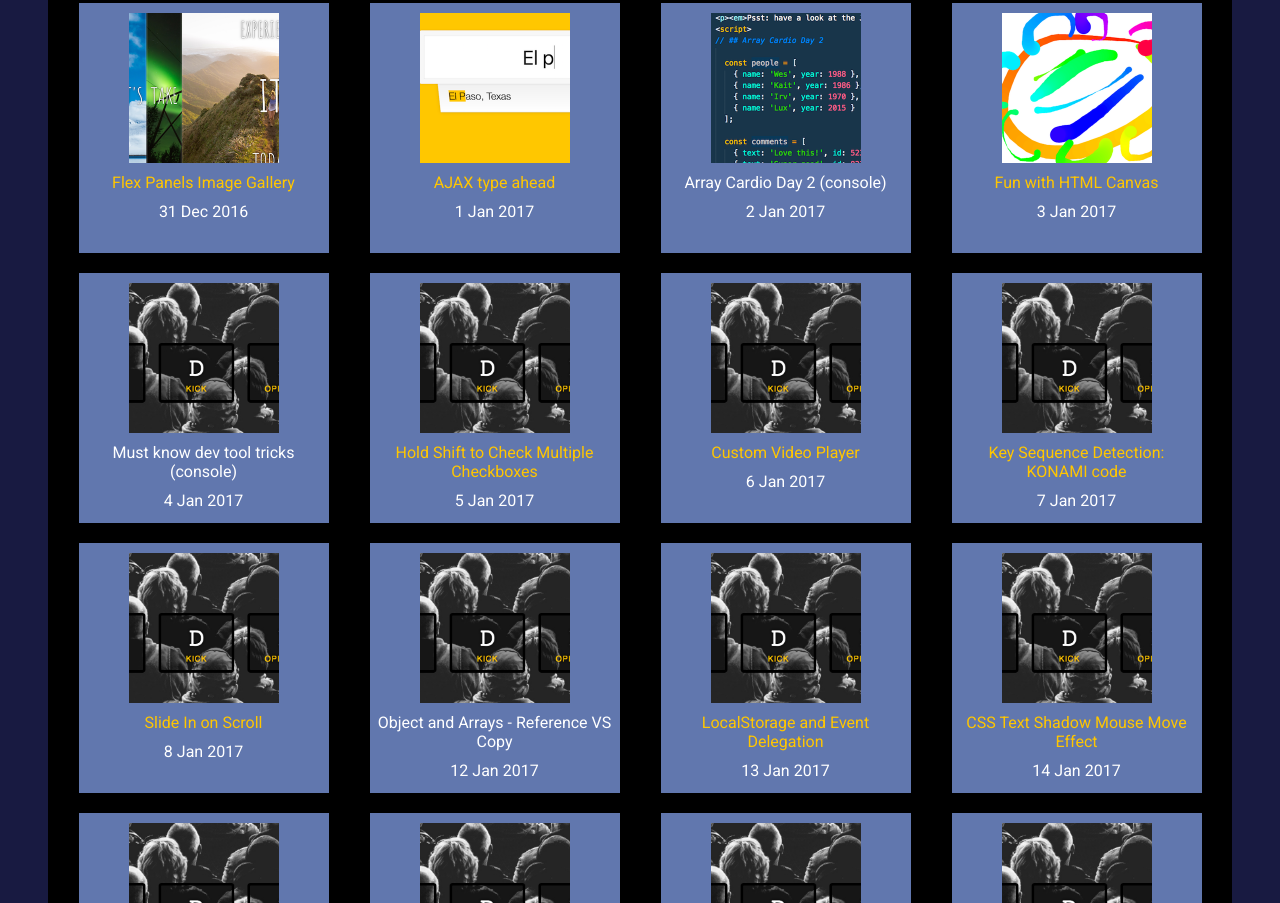
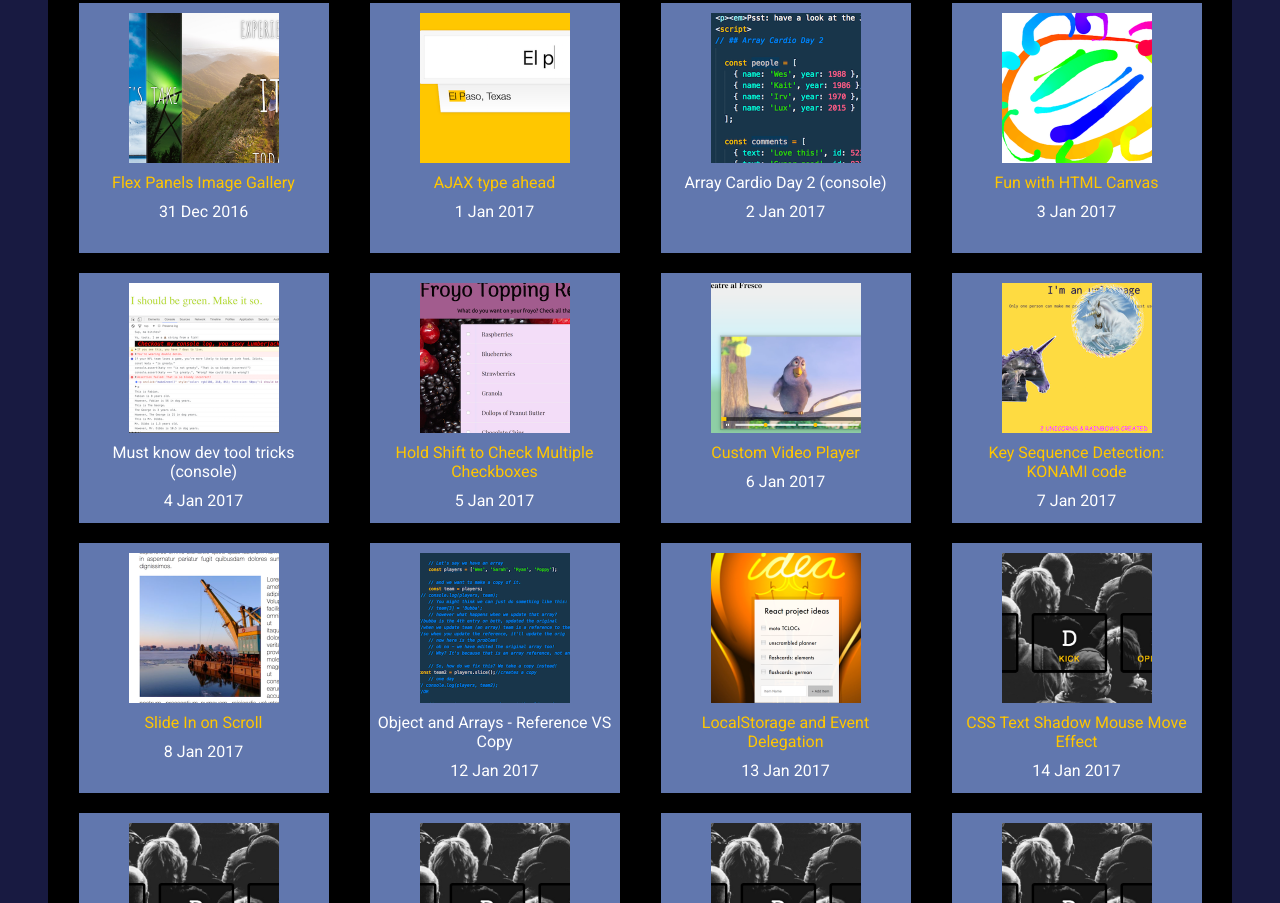
Before and after one commit to ihatetoast/javascript30bucket, a plain HTML site: page index.html in a window 1280 px wide. Shown: the part 545-1448 px from the top of the page. Drawn offline with Linux system fonts and the light colour scheme; a web font is replaced by a local one.

Commit message:
added imgs and alt text

```diff
--- a/index.html
+++ b/index.html
@@ -56,37 +56,37 @@
 						<p>3 Jan 2017</p>
 					</div>
 					<div class="days">
-						<img src="assets/js30day1.png">
+						<img src="assets/js30day9.png" alt="screenshot of console with console tricks">
 						<p>Must know dev tool tricks (console) </p>
 						<p>4 Jan 2017</p>
 						</div>
 					<div class="days">
-						<img src="assets/js30day1.png">
+						<img src="assets/js30day10.png" alt="dessert topping check box list">
 						<p><a href="http://ihatetoast-js30d10-froyocheckboxes.surge.sh/" target="_blank">Hold Shift to Check Multiple Checkboxes</a></p>
 						<p>5 Jan 2017</p>
 					</div>
 					<div class="days">
-						<img src="assets/js30day1.png">
+						<img src="assets/js30day11.png" alt="thumbnail of video player">
 						<p><a href="http://ihatetoast-js30d11-customvideoplayer.surge.sh/" target="_blank">Custom Video Player</a></p>
 						<p>6 Jan 2017</p>
 					</div>
 					<div class="days">
-						<img src="assets/js30day1.png">
+						<img src="assets/js30day12.png" alt="thumbnail of unicorns">
 						<p><a href="http://ihatetoast-js30d12.secretcode.surge.sh/" target="_blank">Key Sequence Detection: KONAMI code</a></p>
 						<p>7 Jan 2017</p>
 					</div>
 					<div class="days">
-						<img src="assets/js30day1.png">
+						<img src="assets/js30day13.png" alt="thumbnail of paragraph of text">
 						<p><a href="http://ihatetoast-js30d13-slidescroll.surge.sh/" target="_blank">Slide In on Scroll</a></p>
 						<p>8 Jan 2017</p>
 					</div>
 					<div class="days">
-						<img src="assets/js30day1.png">
+						<img src="assets/js30day14.png"  alt="screenshot of code">
 						<p>Object and Arrays - Reference VS Copy</p>
 						<p>12 Jan 2017</p>
 					</div>
 					<div class="days">
-						<img src="assets/js30day1.png">
+						<img src="assets/js30day15.png" alt="thumbnail of todo list">
 						<p><a href="http://ihatetoast-js30d15-localstorage.surge.sh/" target="_blank">LocalStorage and Event Delegation</a></p>
 						<p>13 Jan 2017</p>
 					</div>
```
Also changed, not shown: assets/Screen Shot 2017-04-27 at 7.21.24 PM.png (added), assets/js30day11.png (added), assets/js30day12.png (added), assets/js30day13.png (added), assets/js30day14.png (added), assets/js30day15.png (added), assets/js30day9.png (added).
